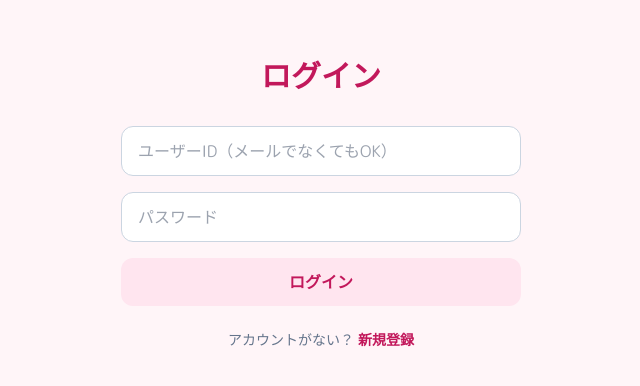
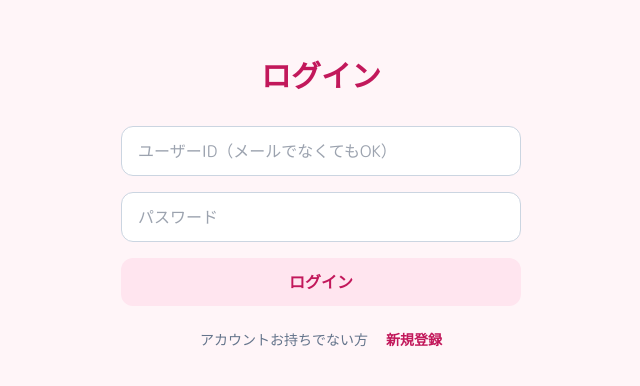
Before and after one commit to f82kouki/money-app, a React (Vite) app in the folder frontend/: page /login in a window 1280 px wide. Shown: the part 196-582 px from the top of the page, without its empty margins (319-959 px from the left). Built offline with nearby package versions, Linux system fonts and the light colour scheme.

Commit message:
PaymentListコンポーネントのメッセージを簡略化し、ログインページの新規登録リンクの文言を修正

```diff
--- a/frontend/src/components/PaymentList.tsx
+++ b/frontend/src/components/PaymentList.tsx
@@ -34,7 +34,7 @@ export default function PaymentList({
   if (payments.length === 0) {
     return (
       <p className="py-10 text-center text-sm text-slate-400">
-        まだ記録がありません。上から追加しましょう。
+        まだ記録がありません。
       </p>
     );
   }
--- a/frontend/src/pages/Login.tsx
+++ b/frontend/src/pages/Login.tsx
@@ -56,7 +56,7 @@ export default function Login() {
         </button>
       </form>
       <p className="mt-6 text-center text-sm text-slate-500">
-        アカウントがない？{" "}
+        アカウントお持ちでない方　{" "}
         <Link to="/register" className="font-semibold text-primary-text">
           新規登録
         </Link>
```
